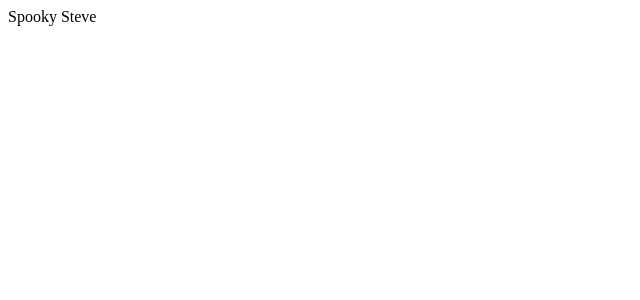
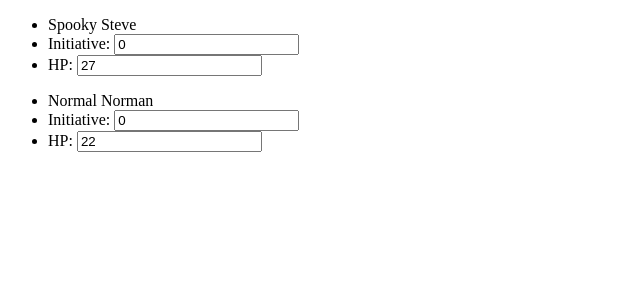
Before and after one commit to cham/battletracker, a Vue app: page / in a window 1280 px wide. Shown: the top 300 px of the page, without its empty margins (0-640 px from the left). Built offline with nearby package versions, Linux system fonts and the light colour scheme.

Commit message:
Update Player.vue to show initiative and total hp

```diff
--- a/src/components/players/Player.vue
+++ b/src/components/players/Player.vue
@@ -1,12 +1,26 @@
 <template>
-  <div>
-    {{player.name}}
-  </div>
+  <ul>
+    <li>
+      {{player.name}}
+    </li>
+    <li>
+      Initiative: <input type="text" v-model="initiative">
+    </li>
+    <li>
+      HP: <input type="text" v-model="totalHp">
+    </li>
+  </ul>
 </template>
 
 <script>
 export default {
-  props: ['player']
+  props: ['player'],
+  data () {
+    return {
+      totalHp: this.player.totalHp,
+      initiative: this.player.initiative
+    }
+  }
 }
 </script>
 
--- a/src/store/modules/players.js
+++ b/src/store/modules/players.js
@@ -1,6 +1,15 @@
 const state = {
   all: [
-    { name: 'Spooky Steve' }
+    {
+      name: 'Spooky Steve',
+      initiative: 0,
+      totalHp: 27
+    },
+    {
+      name: 'Normal Norman',
+      initiative: 0,
+      totalHp: 22
+    }
   ]
 }
 
```
